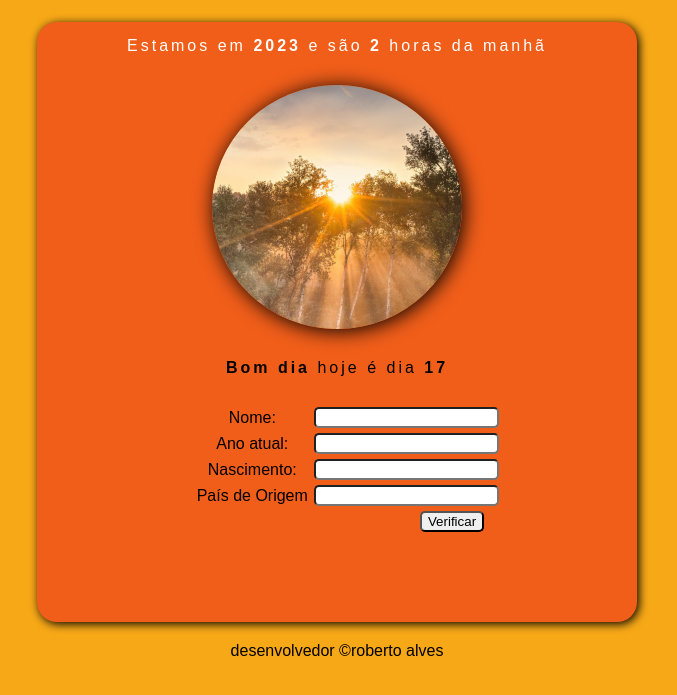
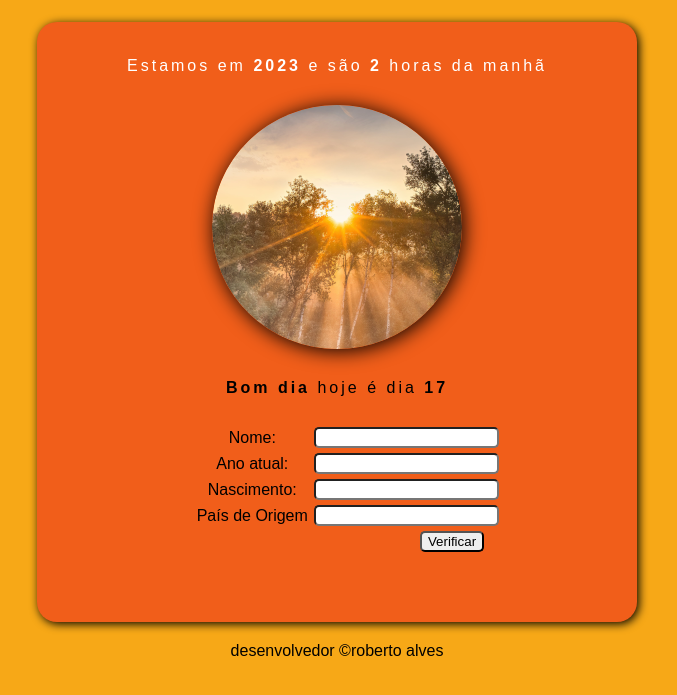
Before and after one commit to robertoalvs/Java-Script-revisao, a PHP site: page / in a window 1280 px wide. Shown: the part 58-753 px from the top of the page, without its empty margins (303-980 px from the left). Run offline with PHP 8.4, Linux system fonts and the light colour scheme.

Commit message:
atualizacao

```diff
--- a/teste.if/css/css.css
+++ b/teste.if/css/css.css
@@ -31,7 +31,7 @@ main {
 #sec {
 
     text-align: center;
-    margin-top: -60px;
+    margin-top: -20px;
 }
 
 #msg {
```
